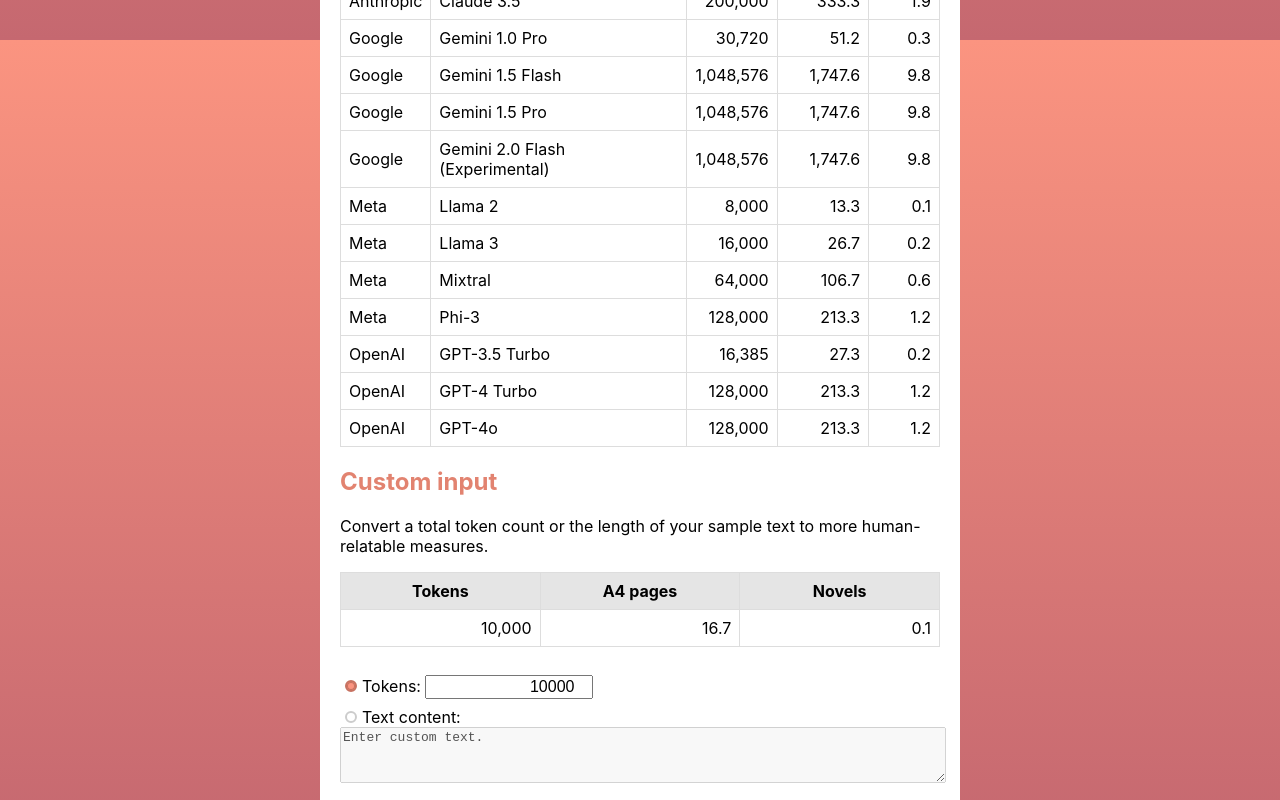
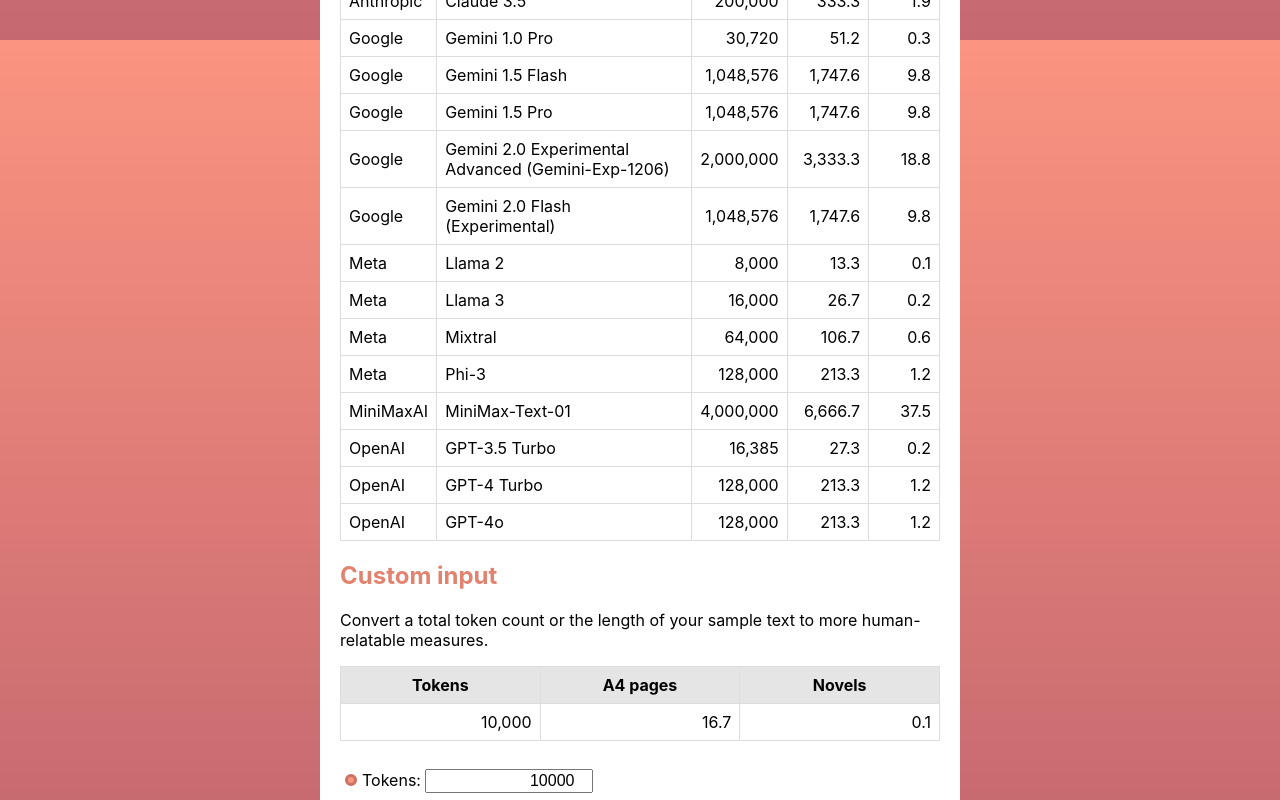
Before and after one commit to MichaelCurrin/token-translator, a React (Create React App) app: page / in a window 1280 px wide. Shown: the part 1560-2360 px from the top of the page. Built offline with nearby package versions, Linux system fonts and the light colour scheme.

Commit message:
feat: add models

```diff
--- a/src/components/Notes/index.jsx
+++ b/src/components/Notes/index.jsx
@@ -107,6 +107,14 @@ const TABLE_DATA_PROVIDERS = {
         </a>
       ),
     },
+    {
+      provider: 'MiniMaxAI',
+      source: (
+        <a href="https://huggingface.co/MiniMaxAI/MiniMax-Text-01">
+          MiniMax-Text-01 model page
+        </a>
+      ),
+    },
   ],
 };
 
--- a/src/constants.js
+++ b/src/constants.js
@@ -4,6 +4,11 @@ export const WORDS_PER_A4_PAGE = 450;
 export const WORDS_PER_A5_BOOK = 80000;
 
 export const MODEL_INPUT_LIMITS = [
+  {
+    provider: 'Google',
+    modelName: 'Gemini 2.0 Experimental Advanced (Gemini-Exp-1206)',
+    tokens: 2000000,
+  },
   {
     provider: 'Google',
     modelName: 'Gemini 2.0 Flash (Experimental)',
@@ -22,6 +27,7 @@ export const MODEL_INPUT_LIMITS = [
   { provider: 'Anthropic', modelName: 'Claude 3.5', tokens: 200000 },
   { provider: 'Anthropic', modelName: 'Claude 3.0', tokens: 200000 },
   { provider: 'Anthropic', modelName: 'Claude 2.1', tokens: 200000 },
+  { provider: 'MiniMaxAI', modelName: 'MiniMax-Text-01', tokens: 4000000 },
 ];
 
 export const PRICE_PER_MILLION_TOKENS = [
```
